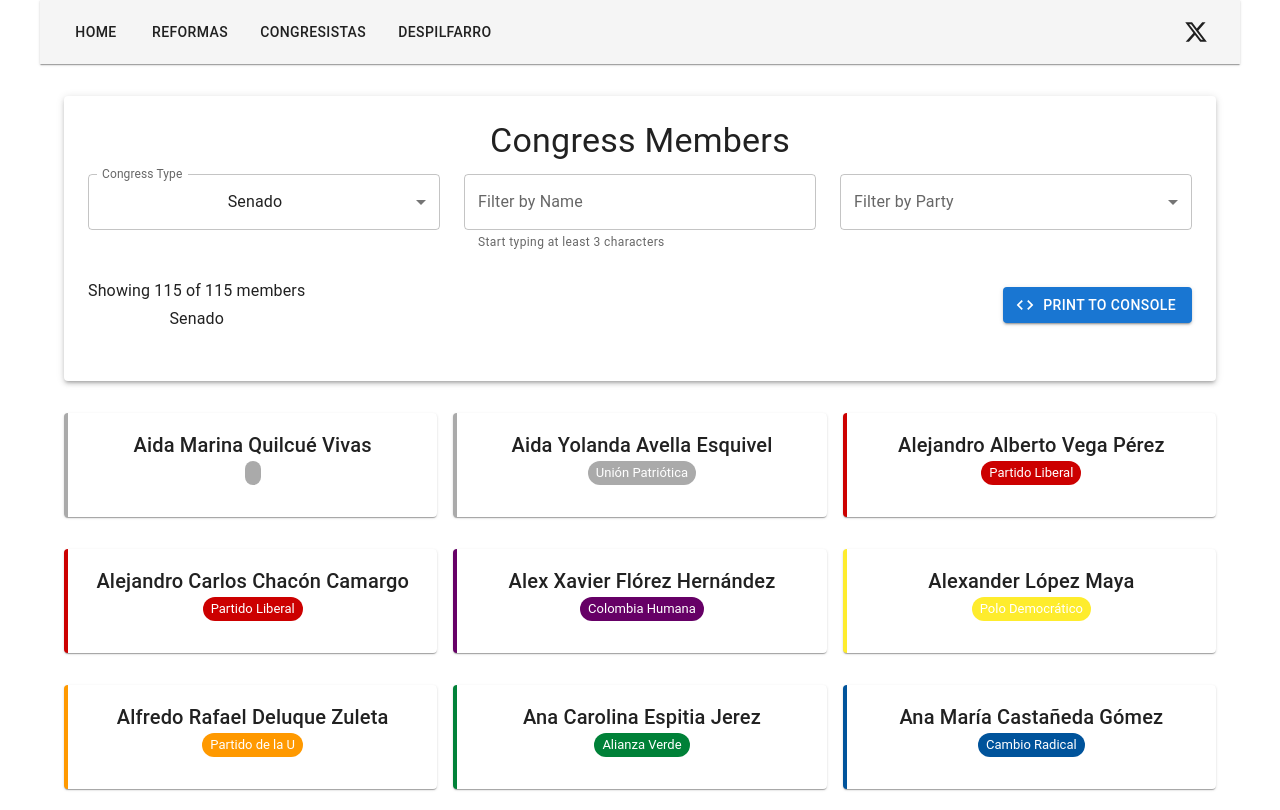
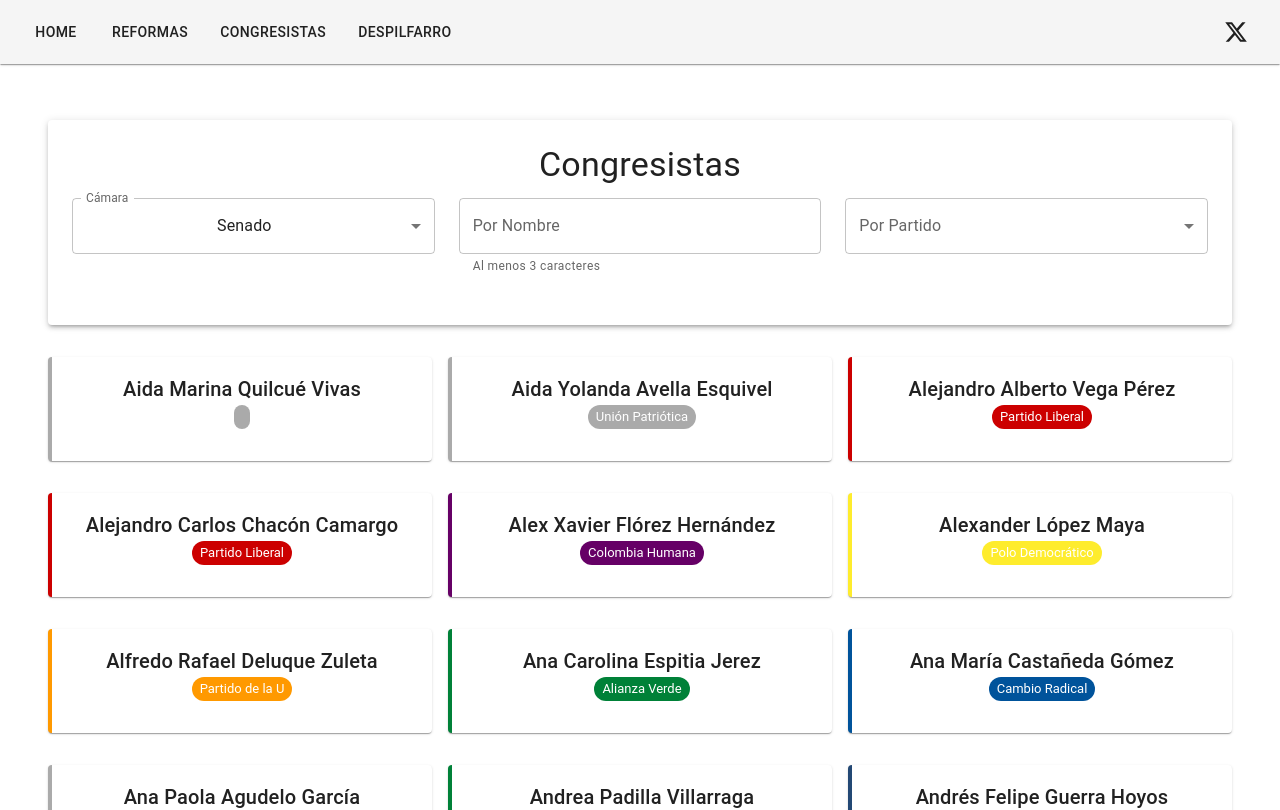
Before and after one commit to davidfgc/dato-mata-relato, a React (Vite) app: page /#/congresistas in a window 1280 px wide. Shown: the top 810 px of the page. Built offline with nearby package versions, Linux system fonts and the light colour scheme.

Commit message:
refactor: text translation, header location

```diff
--- a/src/App.jsx
+++ b/src/App.jsx
@@ -1,16 +1,17 @@
-import { Box, ThemeProvider, createTheme } from '@mui/material';
+import { Box, Container, ThemeProvider, createTheme } from '@mui/material';
 import useMediaQuery from '@mui/material/useMediaQuery';
 
 import { useMemo } from 'react';
 import { HashRouter, Route, Routes } from 'react-router-dom';
 
 import './App.css';
+import BillsList from './components/bills/BillsList';
 import Header from './components/common/Header';
+import CongressList from './components/congress/CongressList';
+import GeneratorApp from './components/generator/GeneratorApp';
 import FiscalInefficiency from './components/government-waste-tracker/FiscalInefficiency';
 import VotingRecord from './components/voting-record/VotingRecord';
 import VotingFilters from './components/voting-view/VotingFilters';
-import CongressList from './components/congress/CongressList';
-import BillsList from './components/bills/BillsList';
 
 function App() {
   const prefersDarkMode = useMediaQuery('(prefers-color-scheme: dark)');
@@ -20,15 +21,53 @@ function App() {
         palette: {
           mode: prefersDarkMode ? 'dark' : 'light',
         },
+        // Adding responsive breakpoints for mobile-first approach
+        breakpoints: {
+          values: {
+            xs: 0,
+            sm: 600,
+            md: 960,
+            lg: 1280,
+            xl: 1920,
+          },
+        },
       }),
     [prefersDarkMode]
   );
 
   return (
     <ThemeProvider theme={theme}>
-      <Box>
+      <HashRouter>
+        <Box
+          sx={{
+            display: 'flex',
+            flexDirection: 'column',
+            minHeight: '100vh',
+          }}
+        >
+          {/* Header fixed at the top */}
+          <Box
+            component="header"
+            sx={{
+              width: '100%',
+              position: 'sticky',
+              top: 0,
+              zIndex: 1100,
+            }}
+          >
             <Header />
-        <HashRouter>
+          </Box>
+
+          {/* Main content area */}
+          <Box
+            component="main"
+            sx={{
+              flexGrow: 1,
+              py: { xs: 2, sm: 3 },
+              px: { xs: 1, sm: 2, md: 3 },
+            }}
+          >
+            <Container maxWidth="lg" disableGutters sx={{ height: '100%' }}>
               <Routes>
                 <Route path="/" element={<BillsList />} />
                 <Route path="/reformas" element={<BillsList />} />
@@ -37,9 +76,12 @@ function App() {
                 <Route path="/filtros" element={<VotingFilters />} />
                 <Route path="/congresistas" element={<CongressList />} />
                 <Route path="/despilfarro" element={<FiscalInefficiency />} />
+                <Route path="/generator" element={<GeneratorApp />} />
               </Routes>
+            </Container>
+          </Box>
+        </Box>
       </HashRouter>
-      </Box>
     </ThemeProvider>
   );
 }
--- a/src/components/common/Header.jsx
+++ b/src/components/common/Header.jsx
@@ -6,16 +6,16 @@ const Header = () => {
       <Toolbar>
         <Box sx={{ display: 'flex', alignItems: 'center', flexGrow: 1 }}>
           <Stack direction="row" spacing={2}>
-            <Button color="inherit" href="#/">
+            <Button color="inherit" href="/#/">
               Home
             </Button>
-            <Button color="inherit" href="#/reformas">
+            <Button color="inherit" href="/#/reformas">
               Reformas
             </Button>
-            <Button color="inherit" href="#/congresistas">
+            <Button color="inherit" href="/#/congresistas">
               Congresistas
             </Button>
-            <Button color="inherit" href="#/despilfarro">
+            <Button color="inherit" href="/#/despilfarro">
               Despilfarro
             </Button>
           </Stack>
--- a/src/components/congress/CongressList.jsx
+++ b/src/components/congress/CongressList.jsx
@@ -183,19 +183,19 @@ const CongressList = () => {
     <Container maxWidth="lg" sx={{ mt: 4, mb: 4 }}>
       <Paper elevation={3} sx={{ p: 3, mb: 4 }}>
         <Typography variant="h4" gutterBottom>
-          Congress Members
+          Congresistas
         </Typography>
 
         <Grid container spacing={3} sx={{ mb: 3 }}>
           {/* Congress Type Selector */}
           <Grid item xs={12} md={4}>
             <FormControl fullWidth>
-              <InputLabel id="congress-type-label">Congress Type</InputLabel>
+              <InputLabel id="congress-type-label">Cámara</InputLabel>
               <Select
                 labelId="congress-type-label"
                 id="congress-type-select"
                 value={congressType}
-                label="Congress Type"
+                label="Cámara"
                 onChange={handleCongressTypeChange}
               >
                 <MenuItem value="senate">Senado</MenuItem>
@@ -208,21 +208,21 @@ const CongressList = () => {
           <Grid item xs={12} md={4}>
             <TextField
               fullWidth
-              label="Filter by Name"
+              label="Por Nombre"
               variant="outlined"
               value={filters.name}
               onChange={(e) => handleFilterChange('name', e.target.value)}
-              helperText="Start typing at least 3 characters"
+              helperText="Al menos 3 caracteres"
             />
           </Grid>
 
           {/* Party Filter */}
           <Grid item xs={12} md={4}>
             <FormControl fullWidth>
-              <InputLabel>Filter by Party</InputLabel>
+              <InputLabel>Por Partido</InputLabel>
               <Select value={filters.partyId} label="Filter by Party" onChange={(e) => handleFilterChange('partyId', e.target.value)}>
                 <MenuItem value="">
-                  <em>All Parties</em>
+                  <em>Todos...</em>
                 </MenuItem>
                 {parties &&
                   parties.map((party) => (
@@ -236,7 +236,7 @@ const CongressList = () => {
         </Grid>
 
         {/* Statistics and Console Log Button */}
-        <Box sx={{ mb: 3, display: 'flex', justifyContent: 'space-between', alignItems: 'center' }}>
+        {/* <Box sx={{ mb: 3, display: 'flex', justifyContent: 'space-between', alignItems: 'center' }}>
           <Box>
             <Typography variant="subtitle1">
               Showing {filteredMembers.length} of {members.length} members
@@ -252,7 +252,7 @@ const CongressList = () => {
           >
             Print to Console
           </Button>
-        </Box>
+        </Box> */}
       </Paper>
 
       {/* Members List */}
```
Lines whose indentation alone changed are shown as unchanged.
